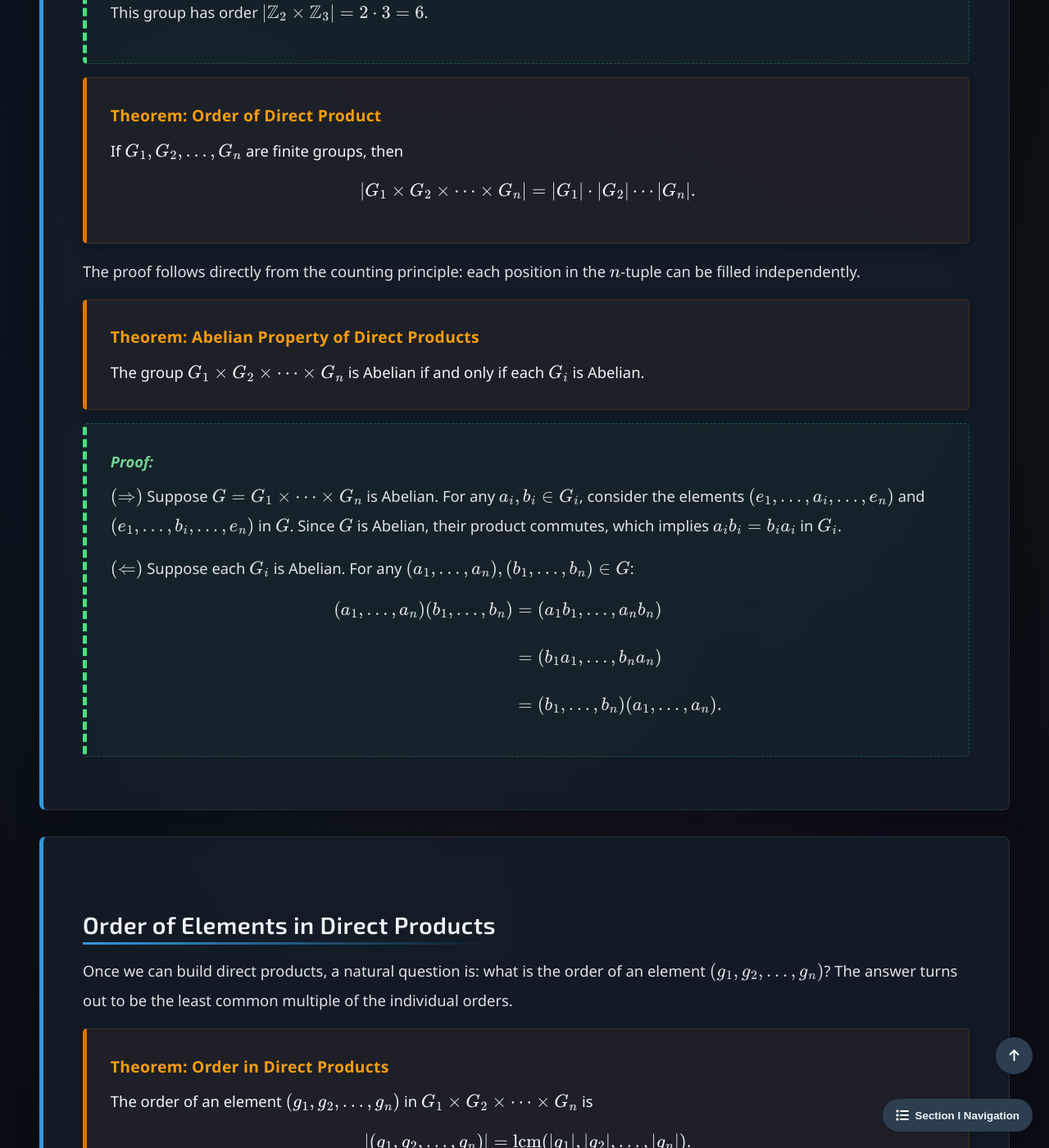
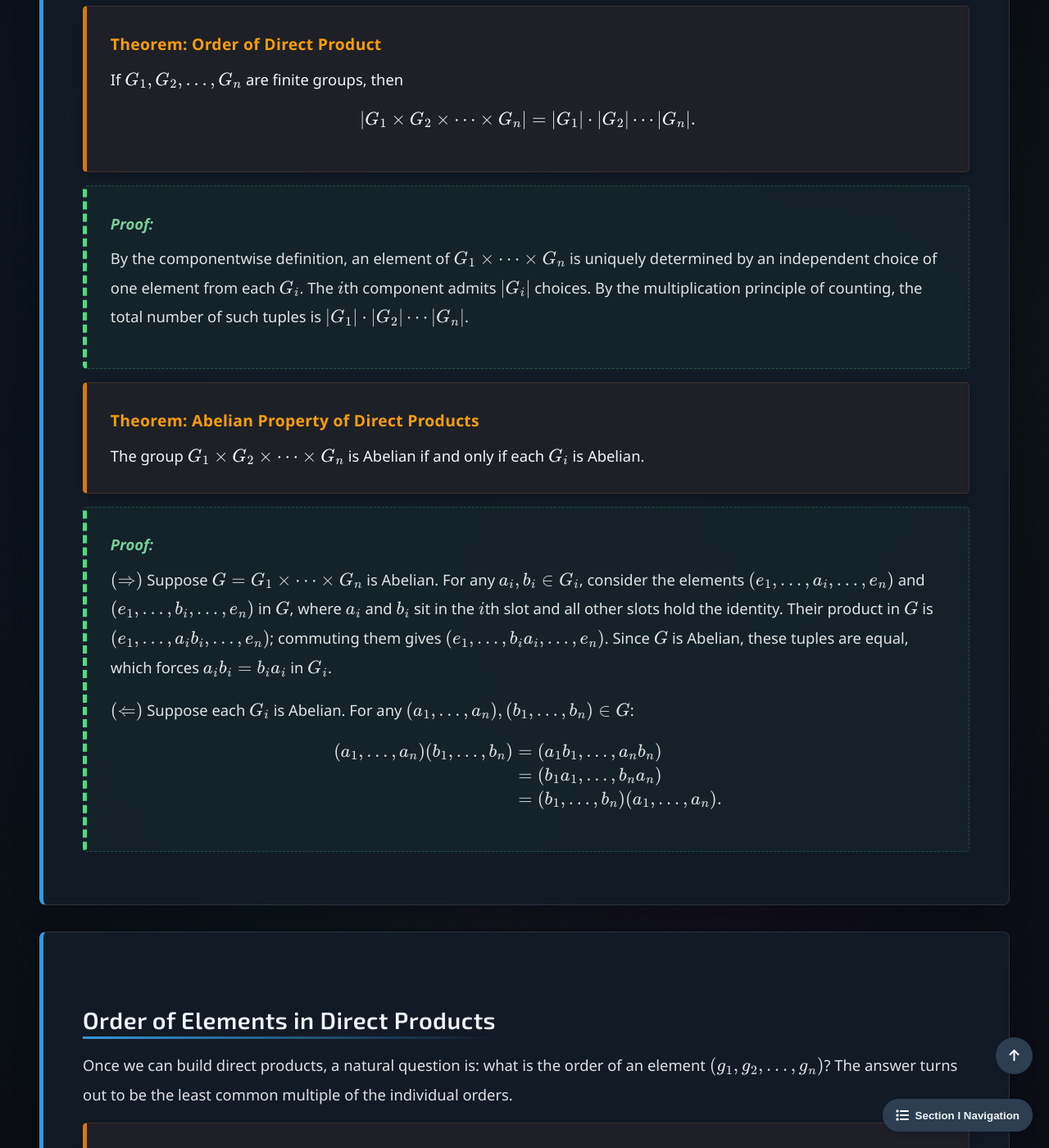
Before and after one commit to Yusukey01/yusukey01.github.io, a Jekyll site: the page built from Mathematics/Linear_algebra/group_classification.html, in a window 1280 px wide and 1400 px high, scrolled down 3050 px. Shown: the whole window at 82% size. Built offline with Jekyll 4.4.1, drawn with Linux system fonts in a browser that asks for light colours; some of the changed text lies outside the part shown.

Commit message:
updated linalg-18 and reflinks.

```diff
--- a/Mathematics/Linear_algebra/cyclic_groups.html
+++ b/Mathematics/Linear_algebra/cyclic_groups.html
@@ -810,7 +810,7 @@ uses_python: false
                         \[
                         \alpha^m = \epsilon \cdot \epsilon \cdots \epsilon = \epsilon.
                         \]
-                        Since \(\alpha^m = \epsilon\), the minimality of the order gives \(|\alpha| \mid m\),
+                        Since \(\alpha^m = \epsilon\), the theorem on <a href="intro_groups.html#T-order_divides_any_power" class="ref-link"><strong>order dividing any annihilating power</strong></a> gives \(|\alpha| \mid m\),
                         and thus \(|\alpha| \leq m\).
                     </p>
                     <p><strong>Step 2: Show that \(m\) is the smallest such positive integer</strong></p>
@@ -826,7 +826,7 @@ uses_python: false
                         \alpha^t(x) = \beta_i^t(x) = x.
                         \]
                         Since this holds for all \(x\) in the support of \(\beta_i\), we must have \(\beta_i^t = \epsilon\).
-                        By the minimality of the order, \(\beta_i^t = \epsilon\) implies that \(|\beta_i| = k_i\)
+                        By the same theorem, \(\beta_i^t = \epsilon\) implies that \(|\beta_i| = k_i\)
                         divides \(t\). Because this must hold for every \(i \in \{1, \ldots, r\}\), \(t\) must be
                         a common multiple of all cycle lengths \(k_1, \ldots, k_r\).
                         By definition, the least common multiple \(m\) is the smallest such integer. Thus, \(t \geq m\).
--- a/Mathematics/Linear_algebra/group_classification.html
+++ b/Mathematics/Linear_algebra/group_classification.html
@@ -84,8 +84,8 @@ uses_python: false
 
                 <p>
                     <strong>Note on notation:</strong> Some textbooks use \(\oplus\) instead of \(\times\)
-                    when working with Abelian groups written additively, so you may see like this:
-                    \(\mathbb{Z}_2 \oplus \mathbb{Z}_3\) in other sources.
+                    when working with Abelian groups written additively, so you may encounter
+                    expressions such as \(\mathbb{Z}_2 \oplus \mathbb{Z}_3\) in other sources.
                 </p>
 
                 <div class="theorem">
@@ -108,9 +108,9 @@ uses_python: false
                         \(c = (c_1, \ldots, c_n)\). Then:
                         \[
                         \begin{align*}
-                        (ab)c &= ((a_1 b_1, \ldots, a_n b_n))(c_1, \ldots, c_n) \\\\
-                              &= ((a_1 b_1)c_1, \ldots, (a_n b_n)c_n) \\\\
-                              &= (a_1(b_1 c_1), \ldots, a_n(b_n c_n)) && \text{(by associativity in each } G_i \text{)}\\\\
+                        (ab)c &= ((a_1 b_1, \ldots, a_n b_n))(c_1, \ldots, c_n) \\
+                              &= ((a_1 b_1)c_1, \ldots, (a_n b_n)c_n) \\
+                              &= (a_1(b_1 c_1), \ldots, a_n(b_n c_n)) && \text{(by associativity in each } G_i \text{)}\\
                               &= a(bc).
                         \end{align*}
                         \]
@@ -141,7 +141,7 @@ uses_python: false
                     </p>
                 </div>
 
-                <div class="theorem">
+                <div class="theorem" id="T-order_of_direct_product">
                     <span class="theorem-title">Theorem: Order of Direct Product</span>
                     If \(G_1, G_2, \ldots, G_n\) are finite groups, then
                     \[
@@ -149,10 +149,15 @@ uses_python: false
                     \]
                 </div>
 
-                <p>
-                    The proof follows directly from the counting principle: each position in the \(n\)-tuple
-                    can be filled independently.
-                </p>
+                <div class="proof">
+                    <span class="proof-title">Proof:</span>
+                    <p>
+                        By the componentwise definition, an element of \(G_1 \times \cdots \times G_n\) is uniquely
+                        determined by an independent choice of one element from each \(G_i\). The \(i\)th component
+                        admits \(|G_i|\) choices. By the multiplication principle of counting, the total number of
+                        such tuples is \(|G_1| \cdot |G_2| \cdots |G_n|\).
+                    </p>
+                </div>
 
                 <div class="theorem">
                     <span class="theorem-title">Theorem: Abelian Property of Direct Products</span>
@@ -163,15 +168,17 @@ uses_python: false
                     <span class="proof-title">Proof:</span>
                     <p>
                         \((\Rightarrow)\) Suppose \(G = G_1 \times \cdots \times G_n\) is Abelian. For any \(a_i, b_i \in G_i\),
-                        consider the elements \((e_1, \ldots, a_i, \ldots, e_n)\) and \((e_1, \ldots, b_i, \ldots, e_n)\) in \(G\).
-                        Since \(G\) is Abelian, their product commutes, which implies \(a_i b_i = b_i a_i\) in \(G_i\).
+                        consider the elements \((e_1, \ldots, a_i, \ldots, e_n)\) and \((e_1, \ldots, b_i, \ldots, e_n)\) in \(G\),
+                        where \(a_i\) and \(b_i\) sit in the \(i\)th slot and all other slots hold the identity. Their product
+                        in \(G\) is \((e_1, \ldots, a_i b_i, \ldots, e_n)\); commuting them gives \((e_1, \ldots, b_i a_i, \ldots, e_n)\).
+                        Since \(G\) is Abelian, these tuples are equal, which forces \(a_i b_i = b_i a_i\) in \(G_i\).
                     </p>
                     <p>
                         \((\Leftarrow)\) Suppose each \(G_i\) is Abelian. For any \((a_1, \ldots, a_n), (b_1, \ldots, b_n) \in G\):
                         \[
                         \begin{align*}
-                        (a_1, \ldots, a_n)(b_1, \ldots, b_n) &= (a_1 b_1, \ldots, a_n b_n) \\\\
-                                                            &= (b_1 a_1, \ldots, b_n a_n) \\\\
+                        (a_1, \ldots, a_n)(b_1, \ldots, b_n) &= (a_1 b_1, \ldots, a_n b_n) \\
+                                                            &= (b_1 a_1, \ldots, b_n a_n) \\
                                                             &= (b_1, \ldots, b_n)(a_1, \ldots, a_n).
                         \end{align*}
                         \]
@@ -190,27 +197,29 @@ uses_python: false
 
                 <div class="theorem">
                     <span class="theorem-title">Theorem: Order in Direct Products</span>
-                    The order of an element \((g_1, g_2, \ldots, g_n)\) in \(G_1 \times G_2 \times \cdots \times G_n\) is
+                    Suppose each \(g_i\) has finite order in \(G_i\). Then \((g_1, g_2, \ldots, g_n)\) has
+                    finite order in \(G_1 \times G_2 \times \cdots \times G_n\), given by
                     \[
-                    |(g_1, g_2, \ldots, g_n)| = \text{lcm}(|g_1|, |g_2|, \ldots, |g_n|).
+                    |(g_1, g_2, \ldots, g_n)| = \operatorname{lcm}(|g_1|, |g_2|, \ldots, |g_n|).
                     \]
                 </div>
 
                 <div class="proof">
                     <span class="proof-title">Proof:</span>
                     <p>
-                        Let \(s = |(g_1, g_2, \ldots, g_n)|\) and \(t = \text{lcm}(|g_1|, |g_2|, \ldots, |g_n|)\).
+                        Let \(s = |(g_1, g_2, \ldots, g_n)|\) and \(t = \operatorname{lcm}(|g_1|, |g_2|, \ldots, |g_n|)\).
                     </p>
                     <p>
                         Since \(t\) is a multiple of each \(|g_i|\), we have \(g_i^t = e_i\) for all \(i\). Thus:
                         \[
                         (g_1, g_2, \ldots, g_n)^t = (g_1^t, g_2^t, \ldots, g_n^t) = (e_1, e_2, \ldots, e_n).
                         \]
-                        This means \(s \mid t\) (i.e., \(s\) divides \(t\)).
+                        By <a href="intro_groups.html#T-order_divides_any_power" class="ref-link"><strong>order dividing any annihilating power</strong></a>, this gives \(s \mid t\).
                     </p>
                     <p>
                         Conversely, \((g_1, g_2, \ldots, g_n)^s = (e_1, e_2, \ldots, e_n)\) implies \(g_i^s = e_i\)
-                        for all \(i\). Thus \(|g_i| \mid s\) for all \(i\), so \(t \mid s\).
+                        for all \(i\). Applying the same theorem componentwise, \(|g_i| \mid s\) for all \(i\).
+                        Since \(s\) is then a common multiple of all the \(|g_i|\), the definition of lcm yields \(t \mid s\).
                     </p>
                     <p>
                         Since \(s\) and \(t\) are positive integers with \(s \mid t\) and \(t \mid s\), we conclude \(s = t\).
@@ -229,14 +238,14 @@ uses_python: false
                         In \(\mathbb{Z}_6\): the element \(3\) has order \(|3| = 2\) since \(3 + 3 = 6 \equiv 0 \pmod{6}\).
                     </p>
                     <p>
-                        Therefore: \(|(2, 3)| = \text{lcm}(2, 2) = 2\).
+                        Therefore: \(|(2, 3)| = \operatorname{lcm}(2, 2) = 2\).
                     </p>
                     <p>
                         Now consider \((1, 1) \in \mathbb{Z}_4 \times \mathbb{Z}_6\). In \(\mathbb{Z}_4\), the element
                         \(1\) has order \(4\); in \(\mathbb{Z}_6\), the element \(1\) has order \(6\).
                     </p>
                     <p>
-                        Therefore: \(|(1, 1)| = \text{lcm}(4, 6) = 12\).
+                        Therefore: \(|(1, 1)| = \operatorname{lcm}(4, 6) = 12\).
                     </p>
                 </div>
             </section>
@@ -262,7 +271,7 @@ uses_python: false
                         <br>
                         Suppose \(G \times H\) is cyclic with \(|G| = m\) and \(|H| = n\), so that \(|G \times H| = mn\).
                         We must show that \(m\) and \(n\) are relatively prime.
-                        Suppose that \(\text{gcd}(m ,n) = d\) and \((g, h)\) is a generator of \(G \times H\). Since
+                        Suppose that \(\operatorname{gcd}(m ,n) = d\) and \((g, h)\) is a generator of \(G \times H\). Since
                         \[
                         (g, h)^{\frac{mn}{d}} = \left((g^m)^{\frac{n}{d}}, (h^n)^{\frac{m}{d}}\right) = (e, e),
                         \]
@@ -270,14 +279,14 @@ uses_python: false
                         \[
                         mn = |(g, h)| \leq \frac{mn}{d}.
                         \]
-                        Thus \(\text{gcd}(m ,n) = d = 1\), which means \(m\) and \(n\) are relatively prime.
+                        Thus \(\operatorname{gcd}(m ,n) = d = 1\), which means \(m\) and \(n\) are relatively prime.
                     </p>
                     <p>
                          \((\Leftarrow)\):
                          <br>
-                         Let \(G = \langle g \rangle\) and \(H = \langle h \rangle\). Suppose \(\text{gcd}(m ,n) = 1\). Then
+                         Let \(G = \langle g \rangle\) and \(H = \langle h \rangle\). Suppose \(\operatorname{gcd}(m ,n) = 1\). Then
                          \[
-                         |(g, h)| = \text{lcm}(m, n) = mn = |G \times H|,
+                         |(g, h)| = \operatorname{lcm}(m, n) = mn = |G \times H|,
                          \]
                          so that \((g, h)\) is a generator of \(G \times H\).
                     </p>
@@ -325,7 +334,7 @@ uses_python: false
                         \mathbb{Z}_2 \times \mathbb{Z}_4 \not\cong \mathbb{Z}_8.
                         \]
                         The maximum order of an element in \(\mathbb{Z}_2 \times \mathbb{Z}_4\) is
-                        \(\text{lcm}(2, 4) = 4\), but \(\mathbb{Z}_8\) has an element of order 8.
+                        \(\operatorname{lcm}(2, 4) = 4\), but \(\mathbb{Z}_8\) has an element of order 8.
                     </p>
                     <p>
                         <strong>Three factors:</strong> Since \(\gcd(2, 3) = \gcd(2, 5) = \gcd(3, 5) = 1\):
@@ -336,8 +345,8 @@ uses_python: false
                         \[
                         \begin{align*}
                         \mathbb{Z}_{30}
-                        &\cong \mathbb{Z}_2 \times \mathbb{Z}_3 \times \mathbb{Z}_5 \\\\
-                        &\cong \mathbb{Z}_5 \times \mathbb{Z}_6 \\\\
+                        &\cong \mathbb{Z}_2 \times \mathbb{Z}_3 \times \mathbb{Z}_5 \\
+                        &\cong \mathbb{Z}_5 \times \mathbb{Z}_6 \\
                         &\cong \mathbb{Z}_3 \times \mathbb{Z}_{10}.
                         \end{align*}
                         \]
@@ -375,7 +384,7 @@ uses_python: false
                         \[
                         U(n_1 n_2 \cdots n_k) \cong U(n_1) \times U(n_2) \times \cdots \times U(n_k)
                         \]
-                        where \(\text{gcd}(n_i, n_j) = 1\) for \(i \neq j\).
+                        where \(\operatorname{gcd}(n_i, n_j) = 1\) for \(i \neq j\).
                     </p>
                 </div>
 
@@ -383,7 +392,7 @@ uses_python: false
                     For example, \(U(105) \cong U(7) \times U(15)\). Here,
                     \[
                     \begin{align*}
-                    U_{15}(105) &= \{1, 16, 31, 46, 61, 76\} \cong U(7) \\\\
+                    U_{15}(105) &= \{1, 16, 31, 46, 61, 76\} \cong U(7) \\
                     U_{7}(105) &= \{1, 8, 22, 29, 43, 64, 71, 92\} \cong U(15)
                     \end{align*}
                     \]
@@ -392,7 +401,7 @@ uses_python: false
                     We can also decompose \(U(105)\) further:
                     \[
                     \begin{align*}
-                    U(105) &\cong U(3) \times U(5) \times U(7) \\\\
+                    U(105) &\cong U(3) \times U(5) \times U(7) \\
                         &\cong \mathbb{Z}_2 \times \mathbb{Z}_4 \times \mathbb{Z}_6.
                     \end{align*}
                     \]
@@ -452,7 +461,7 @@ uses_python: false
                 <p>
                     We can also find the maximum order of any element in \(U(105)\). Using the decomposition:
                     \[
-                    \text{Maximum order} = \text{lcm}(2, 4, 6) = 12.
+                    \text{Maximum order} = \operatorname{lcm}(2, 4, 6) = 12.
                     \]
                     This means no element in \(U(105)\) has order greater than 12.
                 </p>
```
Also changed, not shown: other parts of Mathematics/Linear_algebra/group_classification.html (+1 -1 lines), Mathematics/Linear_algebra/intro_groups.html (+23 -1 lines), data/previews.json.
